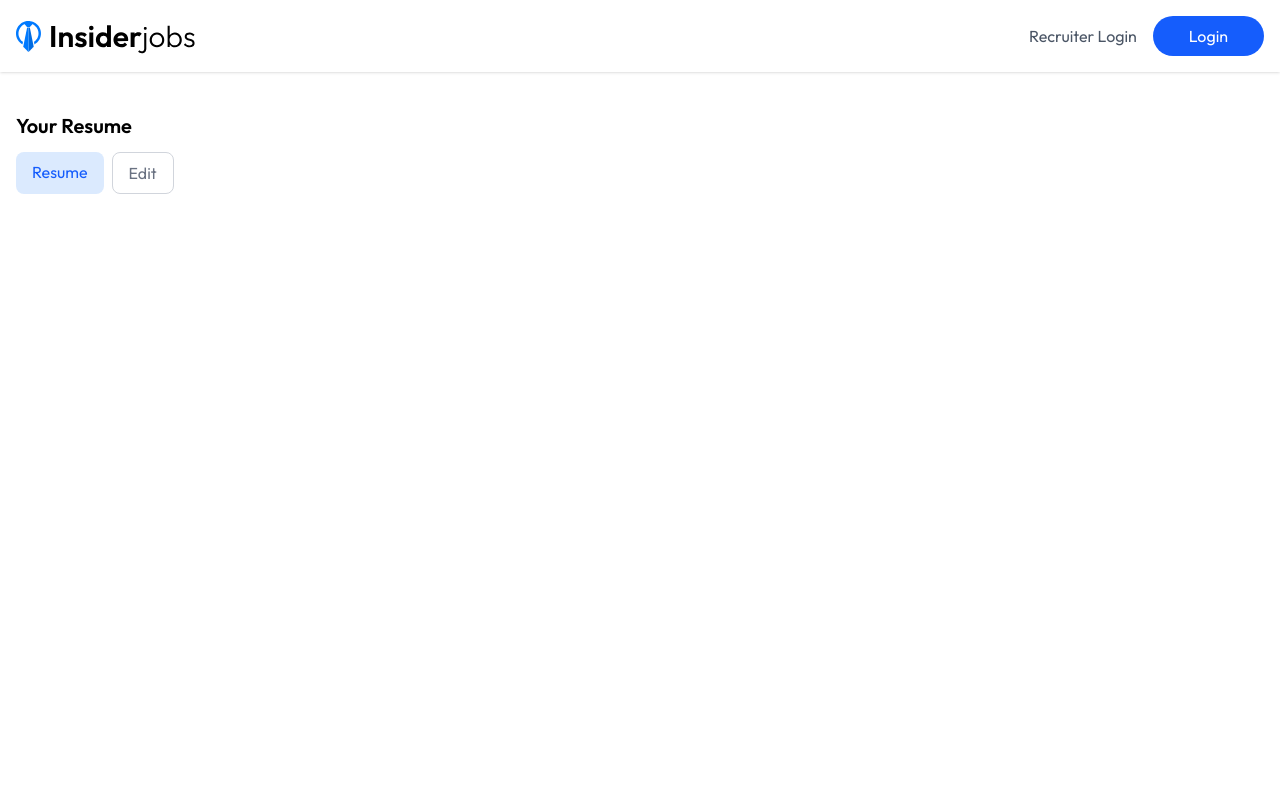
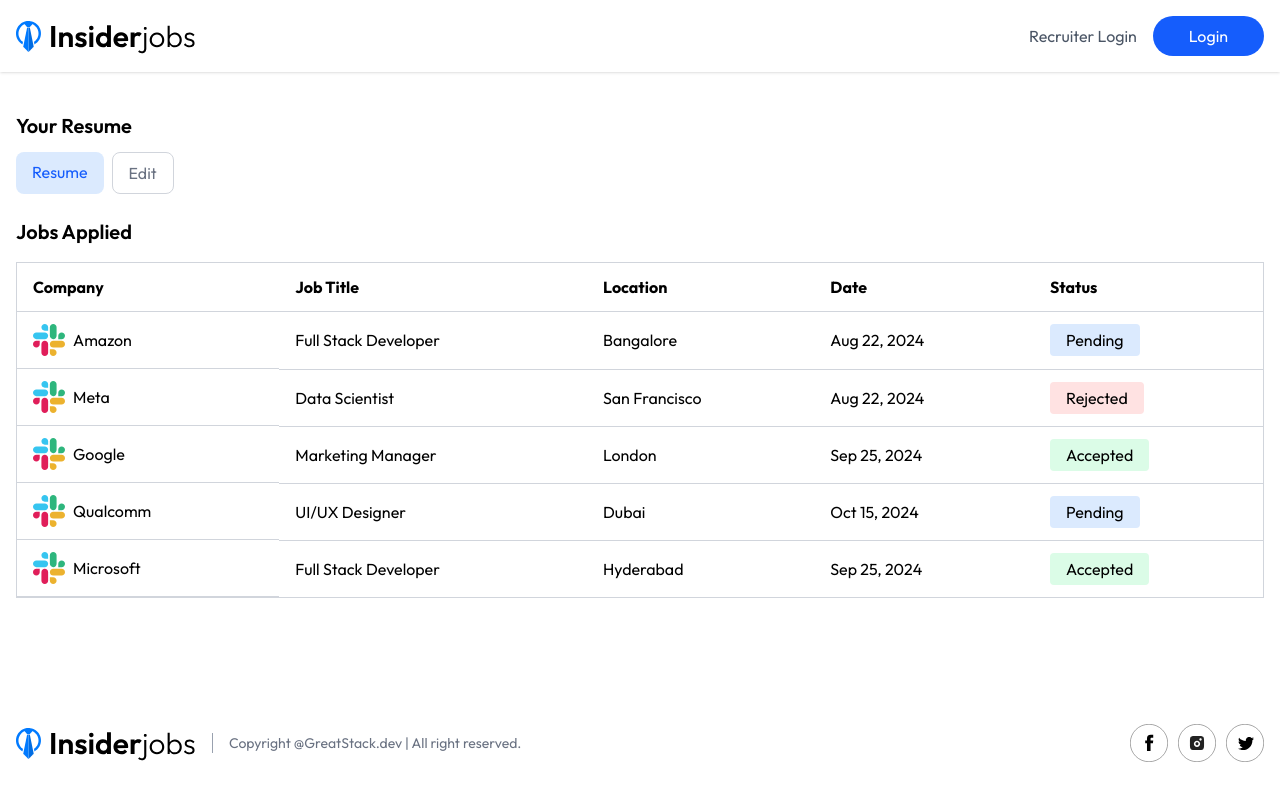
Before and after one commit to VanshikaSahu05/Job-Portal, a React (Vite) app in the folder client/: page /applications in a window 1280 px wide. Built offline with nearby package versions, Linux system fonts and the light colour scheme; no server answers; a web font is replaced by a local one.

Commit message:
Application page is completed

```diff
--- a/client/src/Pages/Applications.jsx
+++ b/client/src/Pages/Applications.jsx
@@ -1,6 +1,8 @@
 import React, { useState } from "react";
 import NavBar from "../Components/NavBar";
-import { assets } from "../assets/assets";
+import { assets, jobsApplied } from "../assets/assets";
+import moment from "moment";
+import Footer from "../Components/Footer";
 
 const Applications = () => {
   const [isEdit, setIsEdit] = useState(false);
@@ -12,23 +14,29 @@
       <div className="container px-4 min-h-[65vh] 2xl:px-20 mx-auto my-10">
         <h2 className="text-xl font-semibold">Your Resume</h2>
         <div className="flex gap-2 mb-6 mt-3">
-          {
-          isEdit
-          ? <>
+          {isEdit ? (
+            <>
               <label className="flex items-center" htmlFor="ResumeUpload">
-                <p className="bg-blue-100 text-blue-600 px-4 py-2 rounded-lg mr-2">Select Resume</p>
+                <p className="bg-blue-100 text-blue-600 px-4 py-2 rounded-lg mr-2">
+                  Select Resume
+                </p>
                 <input
                   id="ResumeUpload"
-                  onChange={e => setResume(e.target.files[0])}
+                  onChange={(e) => setResume(e.target.files[0])}
                   accept="application/pdf"
                   type="file"
                   hidden
                 />
                 <img src={assets.profile_upload_icon} alt="" />
               </label>
-              <button onClick={e => setIsEdit(false)} className="bg-green-100 border border-green-400 rounded-lg px-4 py-2">Save</button>
+              <button
+                onClick={(e) => setIsEdit(false)}
+                className="bg-green-100 border border-green-400 rounded-lg px-4 py-2"
+              >
+                Save
+              </button>
             </>
-           : (
+          ) : (
             <div className="flex gap-2">
               <a
                 className="bg-blue-100 text-blue-600 px-4 py-2 rounded-lg"
@@ -45,7 +53,65 @@
             </div>
           )}
         </div>
+
+        <h2 className="text-xl font-semibold mb-4">Jobs Applied</h2>
+        <table className="min-w-full bg-white border border-gray-300 rounded-lg">
+          <thead>
+            <tr>
+              <th className="py-3 px-4 border-b border-gray-300 text-left">
+                Company
+              </th>
+              <th className="py-3 px-4 border-b border-gray-300 text-left">
+                Job Title
+              </th>
+              <th className="py-3 px-4 border-b border-gray-300 text-left max-sm:hidden">
+                Location
+              </th>
+              <th className="py-3 px-4 border-b border-gray-300 text-left max-sm:hidden">
+                Date
+              </th>
+              <th className="py-3 px-4 border-b border-gray-300 text-left">
+                Status
+              </th>
+            </tr>
+          </thead>
+          <tbody>
+            {jobsApplied.map((job, index) =>
+              true ? (
+                <tr>
+                  <td className="py-3 px-4 flex items-center gap-2 border-b border-gray-300">
+                    <img className="w-8 h-8" src={job.logo} alt="" />{" "}
+                    {job.company}
+                  </td>
+                  <td className="py-2 px-4 border-b border-gray-300">
+                    {job.title}
+                  </td>
+                  <td className="py-2 px-4 border-b border-gray-300 max-sm:hidden">
+                    {job.location}
+                  </td>
+                  <td className="py-2 px-4 border-b border-gray-300 max-sm:hidden">
+                    {moment(job.date).format("ll")}
+                  </td>
+                  <td className="py-2 px-4 border-b border-gray-300">
+                    <span
+                      className={`${
+                        job.status === "Accepted"
+                          ? "bg-green-100"
+                          : job.status === "Rejected"
+                          ? "bg-red-100"
+                          : "bg-blue-100"
+                      } px-4 py-1.5 rounded`}
+                    >
+                      {job.status}
+                    </span>
+                  </td>
+                </tr>
+              ) : null
+            )}
+          </tbody>
+        </table>
       </div>
+      <Footer />
     </>
   );
 };
```
